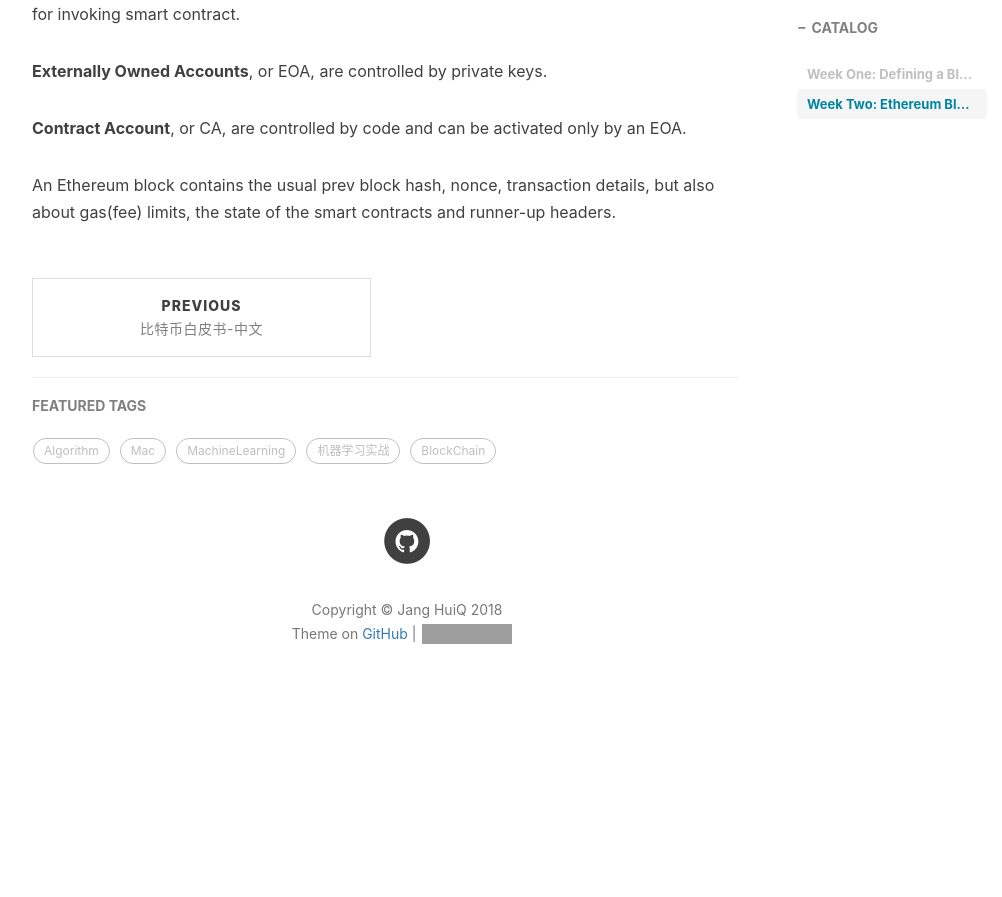
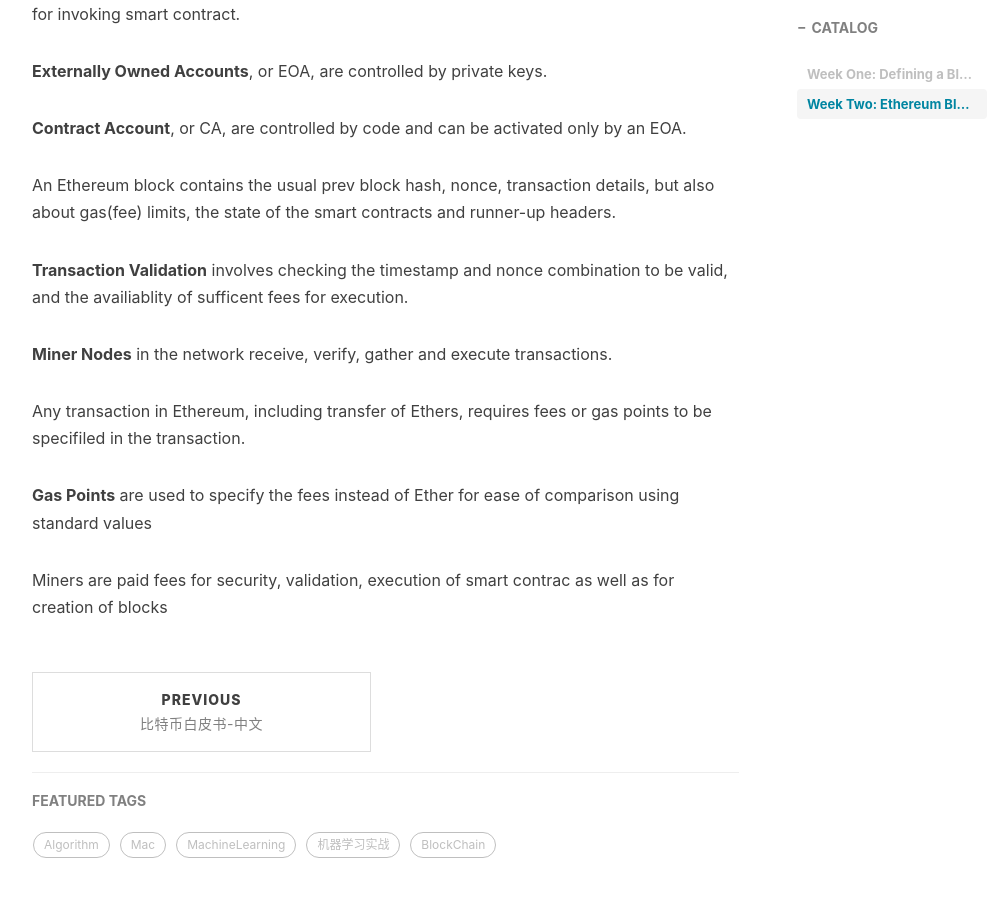
Before and after one commit to jangzc/jangzc.github.io, a Jekyll site: the page built from _posts/2018-08-15-courseraBCbase.md, in a window 1280 px wide and 900 px high, scrolled down 2012 px. Shown: the top 897 px of the window, without its empty margins (233-1235 px from the left). Built offline with Jekyll 4.4.1, drawn with Linux system fonts in a browser that asks for light colours; nearby versions of some CDN libraries; comment, search, counter and statistics services are not loaded; before the commit the page ends 2750 px from its top, so only the background shows below that; grey boxes are pictures that could not be loaded.

Commit message:
Update 2018-08-15-courseraBCbase.md

```diff
--- a/_posts/2018-08-15-courseraBCbase.md
+++ b/_posts/2018-08-15-courseraBCbase.md
@@ -53,3 +53,13 @@ An Ethereum transaction includes not only fiedls for transfer of Ethers but also
 **Contract Account**, or CA, are controlled by code and can be activated only by an EOA.
 
 An Ethereum block contains the usual prev block hash, nonce, transaction details, but also about gas(fee) limits, the state of the smart contracts and runner-up headers.
+
+**Transaction Validation** involves checking the timestamp and nonce combination to be valid, and the availiablity of sufficent fees for execution.
+
+**Miner Nodes** in the network receive, verify, gather and execute transactions.
+
+Any transaction in Ethereum, including transfer of Ethers, requires fees or gas points to be specifiled in the transaction.
+
+**Gas Points** are used to specify the fees instead of Ether for ease of comparison using standard values
+
+Miners are paid fees for security, validation, execution of smart contrac as well as for creation of blocks
```
